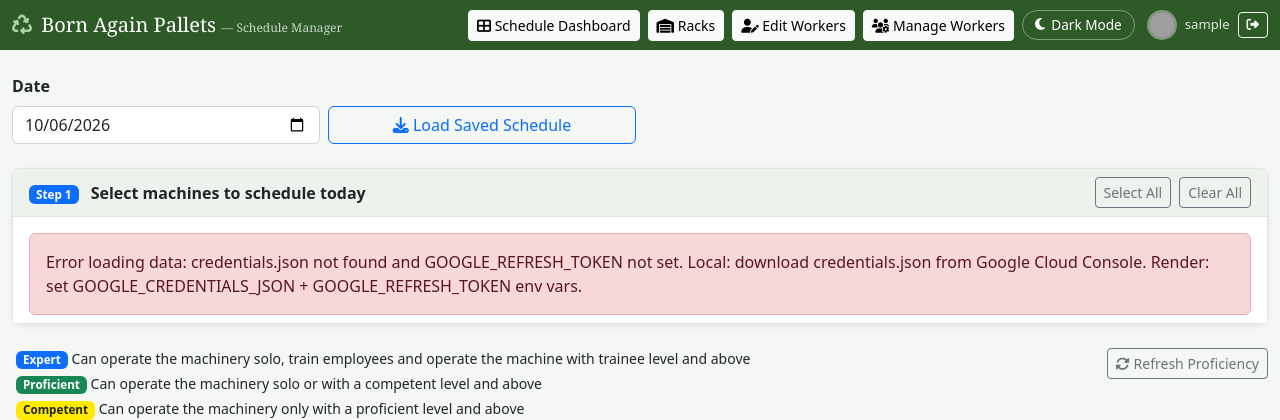
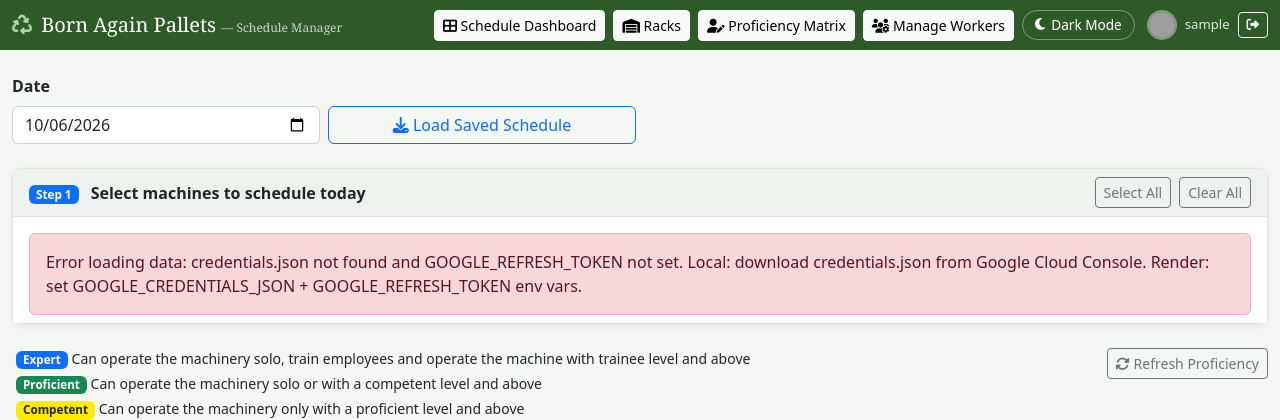
Before and after one commit to MatheusDVizzotto/schedules, a Flask app: page / in a window 1280 px wide. Shown: the top 420 px of the page. Run offline with Flask 3, Linux system fonts and the light colour scheme; the visitor is signed in with stand-in values (Sample User, id 1); parts of the project's set-up code (start-up, migrations or seed data) failed here and were passed over; grey boxes are pictures that could not be loaded.

Commit message:
Fix: rename "Edit Workers" button to "Proficiency Matrix"
Co-Authored-By: Claude Sonnet 4.6 <noreply@anthropic.com>

```diff
--- a/templates/index.html
+++ b/templates/index.html
@@ -37,7 +37,7 @@
                 </a>
 <a href="/workers" class="btn btn-light btn-sm">
                     <i class="fas fa-user-edit"></i>
-                    <span class="d-none d-md-inline"> Edit Workers</span>
+                    <span class="d-none d-md-inline"> Proficiency Matrix</span>
                 </a>
                 <a href="/admin" class="btn btn-light btn-sm">
                     <i class="fas fa-users-cog"></i>
```
